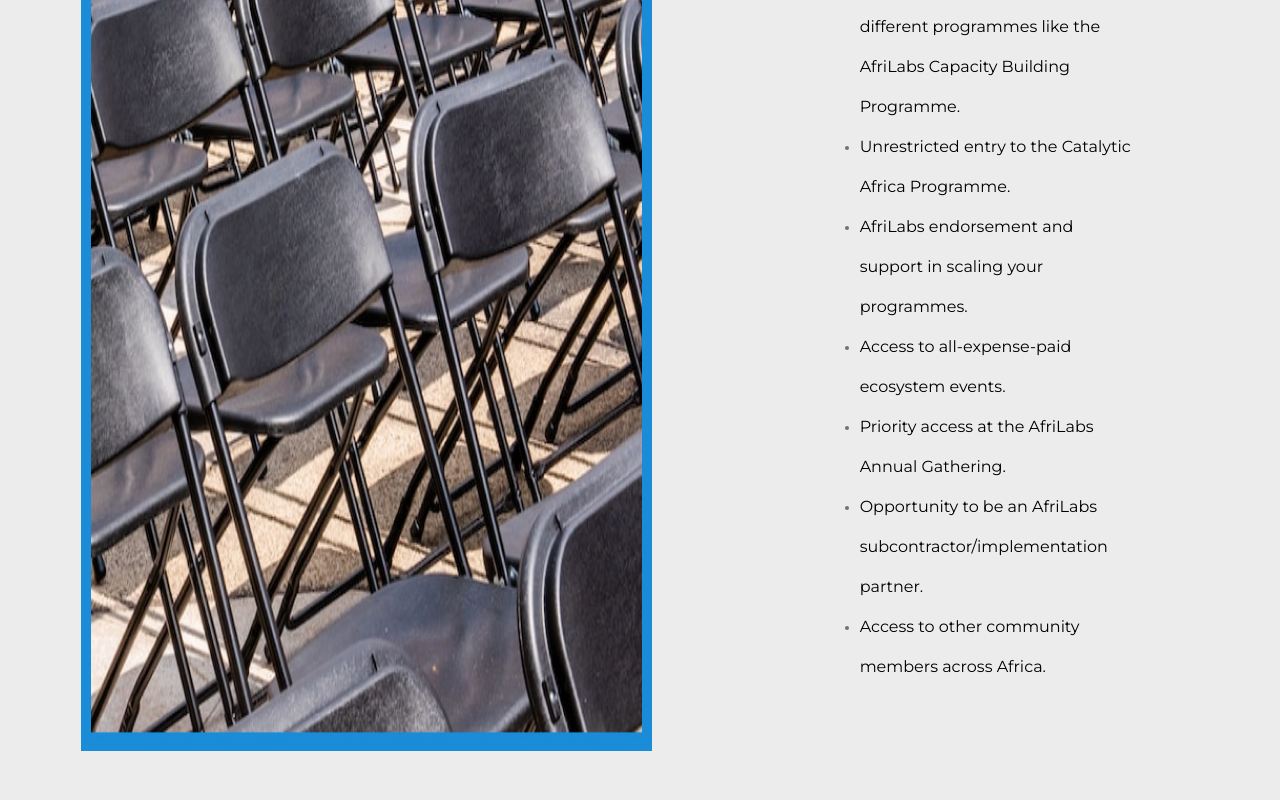
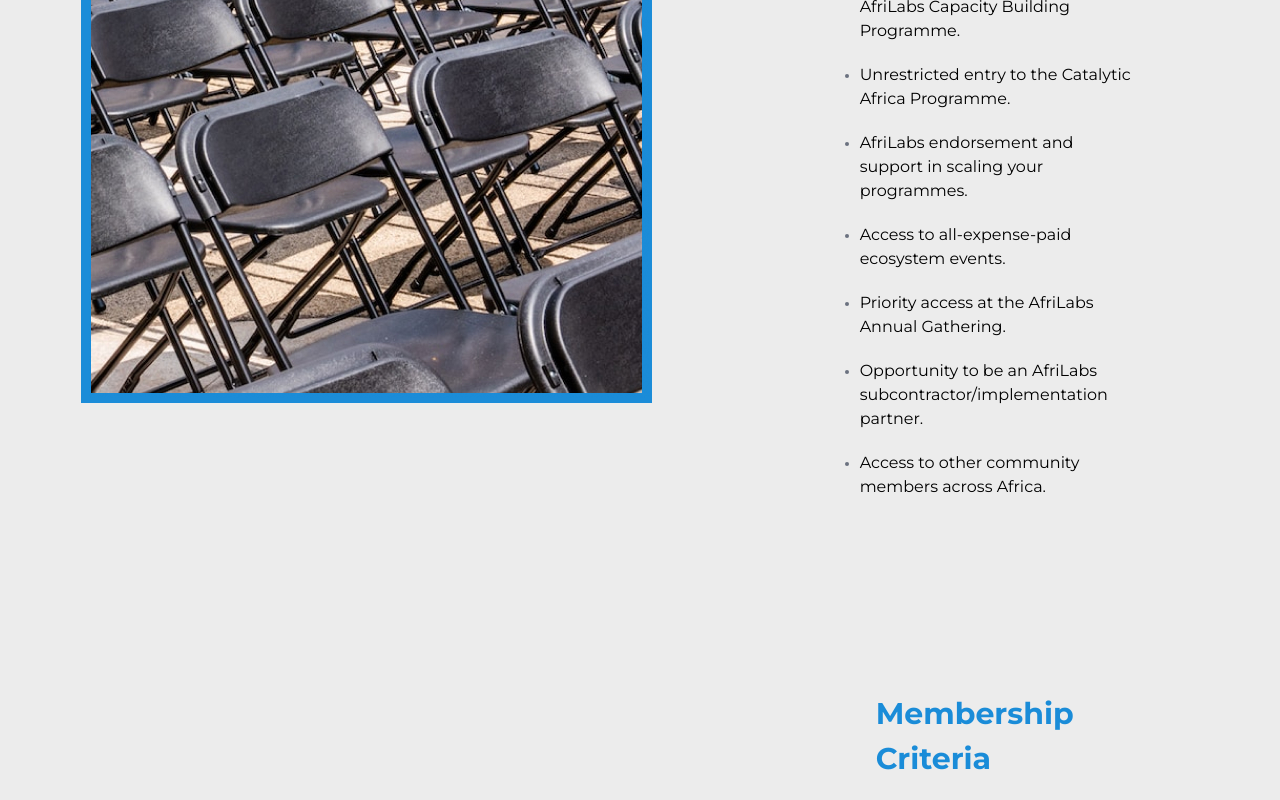
Before and after one commit to nHubNg/NNIA, a React (Vite) app: page /joinUs in a window 1280 px wide. Shown: the part 1460-2260 px from the top of the page. Built offline with nearby package versions, Linux system fonts and the light colour scheme.

Commit message:
finised benefit components

```diff
--- a/src/pages/joinUs/components/Benefit.jsx
+++ b/src/pages/joinUs/components/Benefit.jsx
@@ -1,10 +1,10 @@
 import chairs from "../../../assets/chairs.jpg";
 
-const Benefit = ({ img, alt, text, pB, flexRow }) => {
+const Benefit = ({ img, alt, text, paddingB, flexRow }) => {
   return (
     <>
       <div
-        className={`w-[95%] mx-auto flex flex-row-${flexRow} gap-[9rem] pt-[12rem] pb-${pB}`}
+        className={`w-[95%] mx-auto flex items-center flex-row-${flexRow} gap-[9rem] pt-[12rem] ${paddingB}`}
       >
         <img src={img} alt={alt} />
 
@@ -12,7 +12,7 @@ const Benefit = ({ img, alt, text, pB, flexRow }) => {
           <h3 className="text-twitterBlue text-[30px] font-[700] mx-[5rem]">
             {text}
           </h3>
-          <ul className="mt-[5rem] px-[4rem] list-disc marker:text-[13px] marker:text-gray-500 leading-10">
+          <ul className="mt-[5rem] px-[4rem] list-disc marker:text-[13px] marker:text-gray-500 space-y-5">
             <li>Access to all AfriLabs programmes and interventions.</li>
             <li>Unrestricted access to AfriPass.</li>
             <li>Unlimited access to training resources from our workshops.</li>
--- a/src/pages/joinUs/index.jsx
+++ b/src/pages/joinUs/index.jsx
@@ -1,9 +1,10 @@
 import Header from "../../components/Header";
 import Benefit from "./components/Benefit";
 import chairsPic from "../../assets/chairs.jpg";
-// import techGirl from "../../assets/techGirl.jpg";
+import techGirl from "../../assets/tech-lady.jpg";
 
 const JoinUs = () => {
+  const paddingBtm = 12;
   return (
     <div className="font-montserrat bg-background">
       <Header img={"hero"} />
@@ -25,14 +26,14 @@ const JoinUs = () => {
           </dd>
         </dl>
 
+        <Benefit img={chairsPic} alt="Cropped chairs" text="Members’ Benefit" />
         <Benefit
-          img={chairsPic}
-          alt="Cropped chairs"
-          text="Members’ Benefit"
-          pb="0"
+          img={techGirl}
+          alt="Tech girl"
+          text="Membership Criteria"
+          paddingB="mb-[12rem]"
+          flexRow="reverse"
         />
-        <Benefit />
-        {/* img={chairsPic} */}
       </main>
     </div>
   );
```
